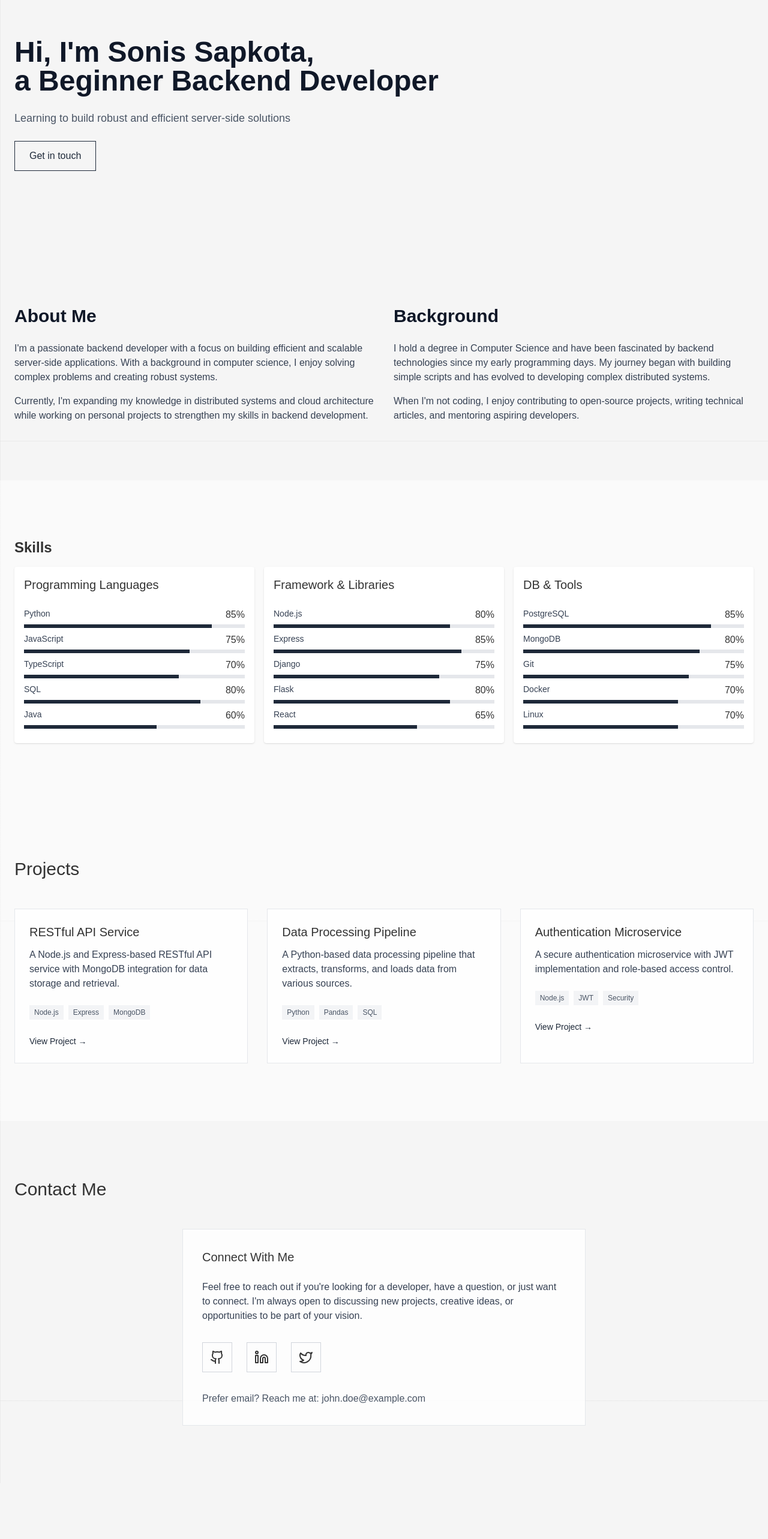
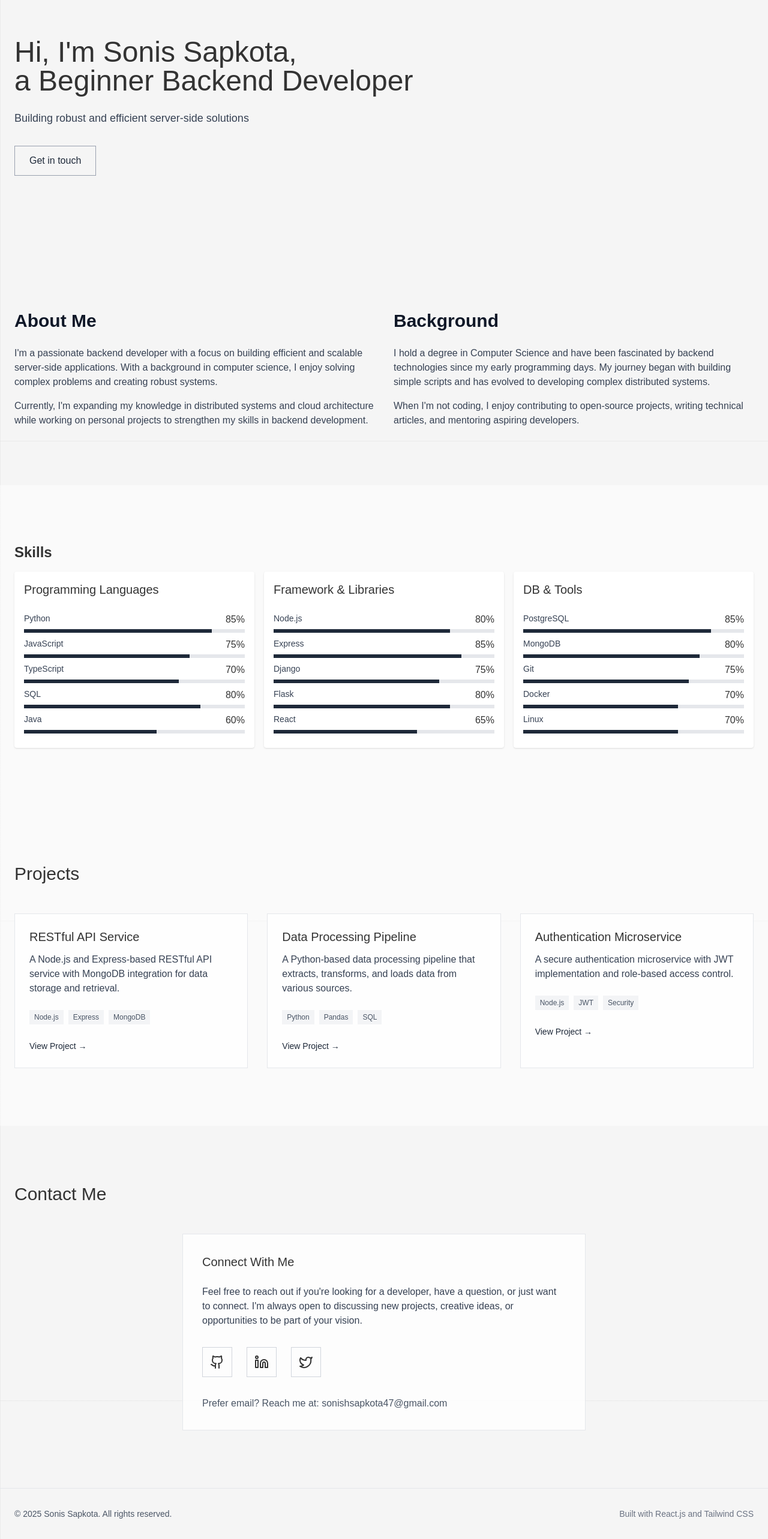
Before and after one commit to Sonissapkota/Portfolio, a React (Vite) app: page / in a window 1280 px wide. Shown: the part 65-2631 px from the top of the page at 60% size. Before the commit the page ends 2538 px from the top, so only its background shows below. Built offline with nearby package versions, Linux system fonts and the light colour scheme.

Commit message:
Completed working in the footer and remaining section of the website

```diff
--- a/src/components/About.jsx
+++ b/src/components/About.jsx
@@ -1,6 +1,6 @@
 const About = () => {
   return (
-    <section className="py-16 md:py-24 relative">
+    <section id="about" className="py-16 md:py-24 relative">
       <div className="container mx-auto px-4 md:px-6">
         <div className="grid grid-cols-1 md:grid-cols-2 gap-8">
           {/* Left Column */}
--- a/src/components/Contact.jsx
+++ b/src/components/Contact.jsx
@@ -48,7 +48,7 @@ const Contact = () => {
               <p>
                 Prefer email? Reach me at:{" "}
                 <a href="mailto:john.doe@example.com" className="hover:underline">
-                  john.doe@example.com
+                  sonishsapkota47@gmail.com
                 </a>
               </p>
             </div>
--- /dev/null
+++ b/src/components/Footer.jsx
@@ -0,0 +1,18 @@
+const Footer = () => {
+  const currentYear = new Date().getFullYear()
+
+  return (
+    <footer className="py-8 border-t border-gray-200 relative overflow-hidden">
+      <div className="container mx-auto px-4 md:px-6 relative z-10">
+        <div className="flex flex-col md:flex-row justify-between items-center">
+          <p className="text-gray-600 text-sm">© {currentYear} Sonis Sapkota. All rights reserved.</p>
+          <div className="mt-4 md:mt-0">
+            <p className="text-gray-500 text-sm">Built with React.js and Tailwind CSS</p>
+          </div>
+        </div>
+      </div>
+    </footer>
+  )
+}
+
+export default Footer;
--- a/src/components/Hero.jsx
+++ b/src/components/Hero.jsx
@@ -1,20 +1,19 @@
 const Hero = () => {
   return (
-    <section className="relative py-20 md:py-32 overflow-hidden">
+    <section id="home" className="relative py-20 md:py-32 overflow-hidden">
       <div className="container mx-auto px-4 md:px-6 relative z-10">
-        <h1 className="text-3xl sm:text-4xl md:text-5xl font-bold text-gray-900 mb-6">
-          Hi, I'm Sonis Sapkota, <br />
-          a Beginner Backend Developer
-        </h1>
-        <p className="text-base sm:text-lg text-gray-600 mb-6">
-          Learning to build robust and efficient server-side solutions
-        </p>
-        <a
-          href="#contact"
-          className="inline-block border border-gray-800 text-gray-800 px-4 py-2 sm:px-6 sm:py-3 hover:bg-gray-800 hover:text-white transition"
-        >
-          Get in touch
-        </a>
+        <div className="max-w-2xl">
+          <h2 className="text-4xl md:text-5xl font-medium mb-6">
+            Hi, I&apos;m Sonis Sapkota, <br />a Beginner Backend Developer
+          </h2>
+          <p className="text-lg text-gray-700 mb-8">Building robust and efficient server-side solutions</p>
+          <a
+            href="#contact"
+            className="inline-block px-6 py-3 border border-gray-400 text-gray-800 hover:border-gray-600 transition-all"
+          >
+            Get in touch
+          </a>
+        </div>
       </div>
     </section>
   );
--- a/src/components/header.jsx
+++ b/src/components/header.jsx
@@ -22,10 +22,11 @@ const Header = () => {
         <div className='flex items-center justify-between'>
         <div className="text-2xl font-bold">Sonis Sapkota</div>
         <div className="flex space-x-6">
-          <a href="#" className="text-gray-800 hover:text-gray-600 hover:underline decoration-gray-400 underline-offset-4 transition-all">Home</a>
-          <a href="#" className="text-gray-800 hover:text-gray-600 hover:underline decoration-gray-400 underline-offset-4 transition-all">About</a>
-          <a href="#" className="text-gray-800 hover:text-gray-600 hover:underline decoration-gray-400 underline-offset-4 transition-all">Projects</a>
-          <a href="#" className="text-gray-800 hover:text-gray-600 hover:underline decoration-gray-400 underline-offset-4 transition-all">Contact</a>
+          <a href="#home" className="text-gray-800 hover:text-gray-600 hover:underline decoration-gray-400 underline-offset-4 transition-all">Home</a>
+          <a href="#about" className="text-gray-800 hover:text-gray-600 hover:underline decoration-gray-400 underline-offset-4 transition-all">About</a>
+          <a href="#skills" className="text-gray-800 hover:text-gray-600 hover:underline decoration-gray-400 underline-offset-4 transition-all">Skills</a>
+          <a href="#projects" className="text-gray-800 hover:text-gray-600 hover:underline decoration-gray-400 underline-offset-4 transition-all">Projects</a>
+          <a href="#contact" className="text-gray-800 hover:text-gray-600 hover:underline decoration-gray-400 underline-offset-4 transition-all">Contact</a>
         </div>
       </div>
       </div>
--- a/src/main.jsx
+++ b/src/main.jsx
@@ -7,6 +7,7 @@ import About from './components/About'
 import Skills from './components/Skills'
 import Projects from './components/Projects'
 import Contact from './components/Contact';
+import Footer from './components/Footer'
 
 
 createRoot(document.getElementById('root')).render(
@@ -17,5 +18,6 @@ createRoot(document.getElementById('root')).render(
     <Skills />
     <Projects />
     <Contact />
+    <Footer />
   </StrictMode>,
 );
```
